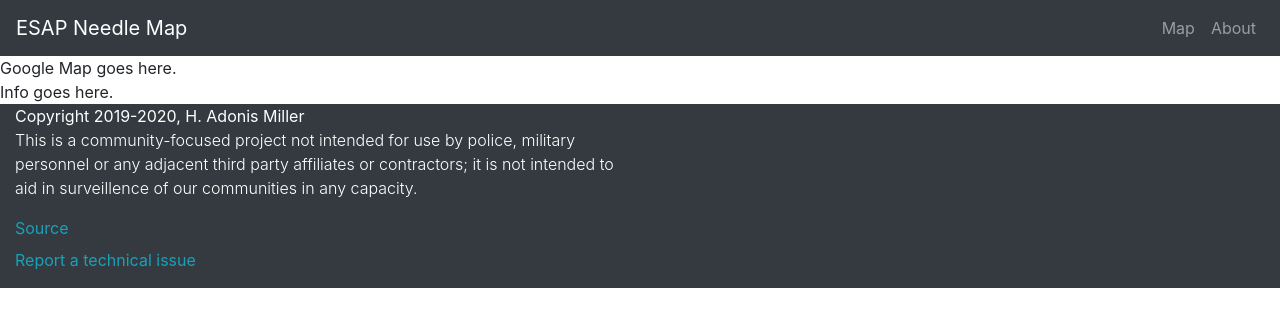
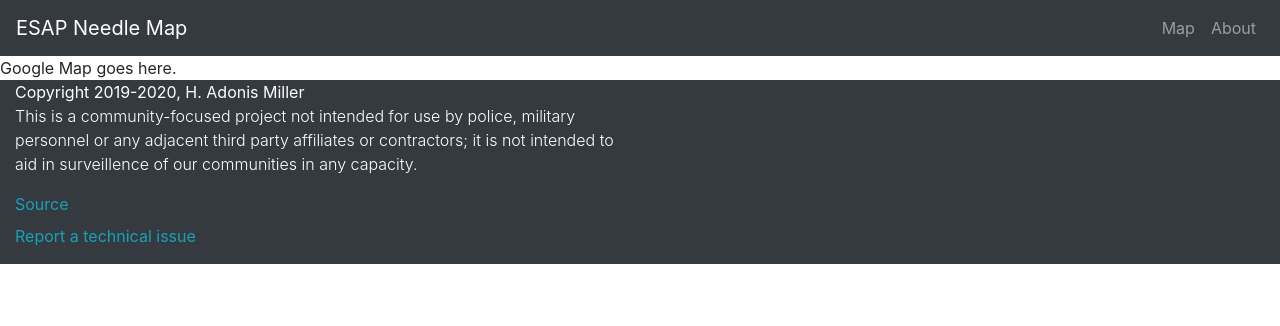
Before and after one commit to mermatriarchy/ESAP_MAP_NY, a React app: page / in a window 1280 px wide. Shown: the top 326 px of the page. Built offline with nearby package versions, Linux system fonts and the light colour scheme.

Commit message:
finish client side routing

```diff
--- a/src/components/App.js
+++ b/src/components/App.js
@@ -1,4 +1,5 @@
-import React, { useState } from "react";
+import React from "react";
+import { BrowserRouter as Router, Route, Switch } from "react-router-dom";
 
 import NavBar from "./NavBar";
 import GoogleMap from "./GoogleMap";
@@ -7,11 +8,13 @@ import Footer from "./Footer";
 
 export default function App() {
   return (
-    <div>
+    <Router>
       <NavBar />
-      <GoogleMap />
-      <About />
+      <Switch>
+        <Route exact path="/" component={GoogleMap} />
+        <Route exact path="/about" component={About} />
+      </Switch>
       <Footer />
-    </div>
+    </Router>
   );
 }
--- a/src/components/NavBar.js
+++ b/src/components/NavBar.js
@@ -1,18 +1,18 @@
-import React from 'react';
-import Navbar from 'react-bootstrap/Navbar';
-import Nav from 'react-bootstrap/Nav';
+import React from "react";
+import Navbar from "react-bootstrap/Navbar";
+import Nav from "react-bootstrap/Nav";
 
 export default function NavBar() {
   return (
     <Navbar bg="dark" variant="dark" expand="lg">
       <Navbar.Brand href="#home">ESAP Needle Map</Navbar.Brand>
       <Navbar.Toggle aria-controls="basic-navbar-nav" />
-     <Navbar.Collapse className="justify-content-end">
-     <Nav>
-        <Nav.Link href="#map">Map</Nav.Link>
-        <Nav.Link href="#about" >About</Nav.Link>
-      </Nav>
-     </Navbar.Collapse>
+      <Navbar.Collapse className="justify-content-end">
+        <Nav>
+          <Nav.Link href="/">Map</Nav.Link>
+          <Nav.Link href="/about">About</Nav.Link>
+        </Nav>
+      </Navbar.Collapse>
     </Navbar>
   );
 }
```
